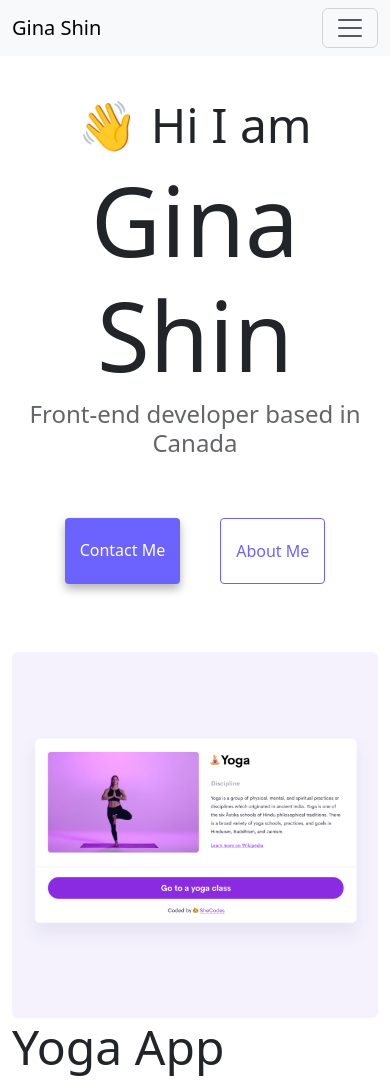
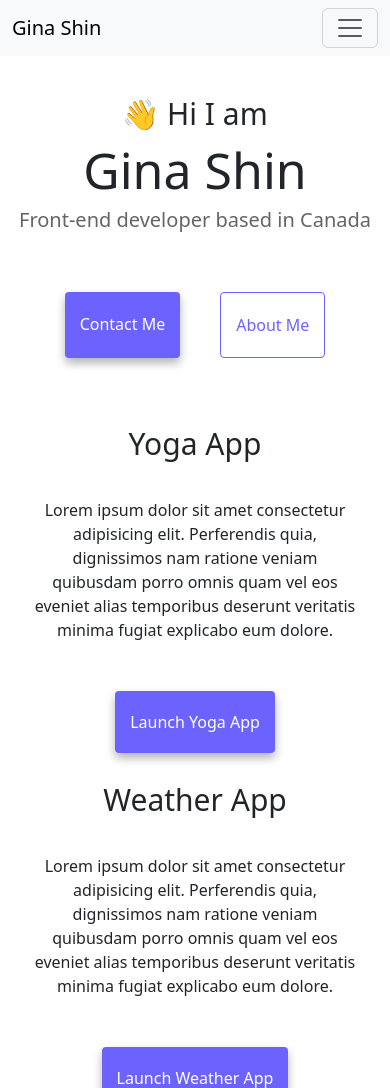
Before and after one commit to gwiz90/Wk3HW, a plain HTML site: page index.html in a window 390 px wide. Shown: the top 1088 px of the page. Drawn offline with nearby package versions, Linux system fonts and the light colour scheme.

Commit message:
Made App elements responsive to mobile (no images visible)

```diff
--- a/index.html
+++ b/index.html
@@ -74,13 +74,13 @@
         <div class="col-md-6">
           <img
             src="/visual/yoga.png"
-            class="img-fluid rounded"
+            class="img-fluid rounded d-none d-lg-block"
             alt="Screenshot of Yoga Application"
           />
         </div>
         <div class="col-md-6">
           <h2 class="mb-3">Yoga App</h2>
-          <p>
+          <p class="app-description">
             Lorem ipsum dolor sit amet consectetur adipisicing elit. Perferendis
             quia, dignissimos nam ratione veniam quibusdam porro omnis quam vel
             eos eveniet alias temporibus deserunt veritatis minima fugiat
@@ -94,7 +94,7 @@
       <div class="row mt-5">
         <div class="col-md-6">
           <h2 class="mb-3">Weather App</h2>
-          <p>
+          <p class="app-description">
             Lorem ipsum dolor sit amet consectetur adipisicing elit. Perferendis
             quia, dignissimos nam ratione veniam quibusdam porro omnis quam vel
             eos eveniet alias temporibus deserunt veritatis minima fugiat
@@ -107,7 +107,7 @@
         <div class="col-md-6">
           <img
             src="/visual/weather.png"
-            class="img-fluid rounded"
+            class="img-fluid rounded d-none d-lg-block"
             alt="Screenshot of Weather App"
           />
         </div>
@@ -116,13 +116,13 @@
         <div class="col-md-6">
           <img
             src="/visual/yogurt.png"
-            class="img-fluid rounded"
+            class="img-fluid rounded d-none d-lg-block"
             alt="Screenshot of yogurt app"
           />
         </div>
         <div class="col-md-6">
           <h2 class="mb-3">Yogurt App</h2>
-          <p>
+          <p class="app-description">
             Lorem ipsum dolor sit amet consectetur adipisicing elit. Perferendis
             quia, dignissimos nam ratione veniam quibusdam porro omnis quam vel
             eos eveniet alias temporibus deserunt veritatis minima fugiat
--- a/visual/style.css
+++ b/visual/style.css
@@ -27,6 +27,28 @@ h2 {
 h3 {
   font-size: 24px !important;
   opacity: 0.7;
+}
+
+@media (max-width: 767.98px) {
+  h1 {
+    font-size: 50px !important;
+  }
+
+  h2 {
+    font-size: 30px !important;
+    text-align: center !important;
+  }
+  h3 {
+    font-size: 20px !important;
+    opacity: 0.7;
+  }
+  p {
+    font-size: 16px !important;
+    text-align: center !important;
+  }
+  .mt-5 {
+    text-align: center !important;
+  }
 }
 
 div {
```
Also changed, not shown: about.html (+1 -1 lines).
